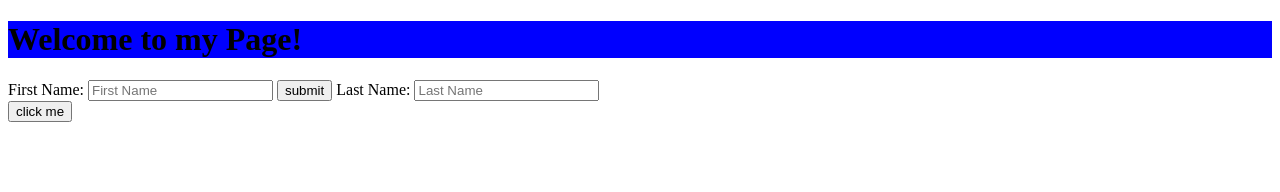
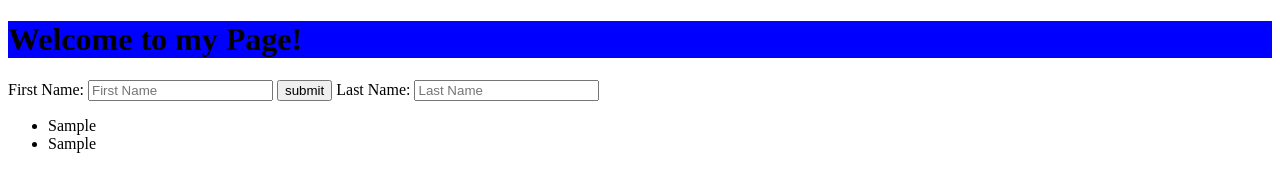
Before and after one commit to Bluemooses/jQuery-Review, a plain HTML site: page index.html in a window 1280 px wide. Both pictures are taken after typing "Sample", "Sample" into the empty fields and a click on the button "submit". Drawn offline with nearby package versions, Linux system fonts and the light colour scheme.

Commit message:
peopleLIst
Added ul ID

```diff
--- a/index.html
+++ b/index.html
@@ -17,7 +17,7 @@
     <button id="submit">submit</button>
     <label for="firstName">Last Name:</label>
     <input type="text" id="lastName" placeholder="Last Name" />
-
+    <ul id="peopleList"> </ul>
 
     <div id="wrapper">
 
--- a/scripts.js
+++ b/scripts.js
@@ -32,14 +32,20 @@ function handleSubmit() {
     // $('#firstName').val(''); //
     // $('#lastName').val(' '); // here we are getting the inputs and clearing the DOM.
     personArray.push(personObject);
+
     $('#firstName').val('');
     $('#lastName').val('');
     // $('#firstName').val('YAY!!');
     // setter
-    $('#wrapper').append('<button class="extraBtn">click me</button>');
-
+    // $('#wrapper').append('<button class="extraBtn">click me</button>');
+    displayPeople();
 }
 
+function displayPeople() {
+    console.log("in displayPeople");
+    $('#peopleList').append(`<li>${personArray[0].firstName}`);
+    $('#peopleList').append(`<li>${personArray[0].lastName}`);
+}
 // function personObject(firstName, lastName) {
 //     this.firstName = $('#firstName').val();  AN EXAMPLE OF A CONSTRUCTOR FUNCTION.
 //     this.lastName = $('#lastName').val();
```
